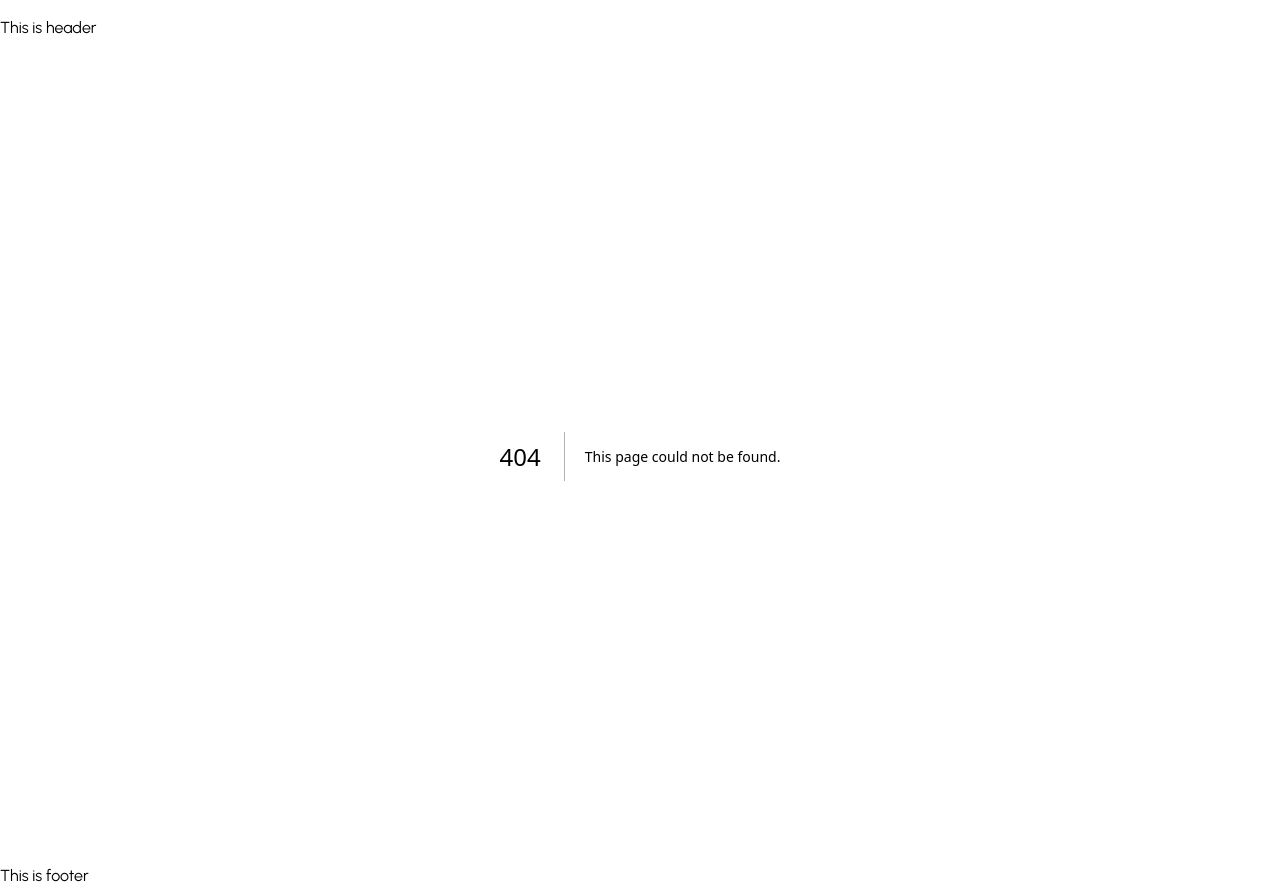
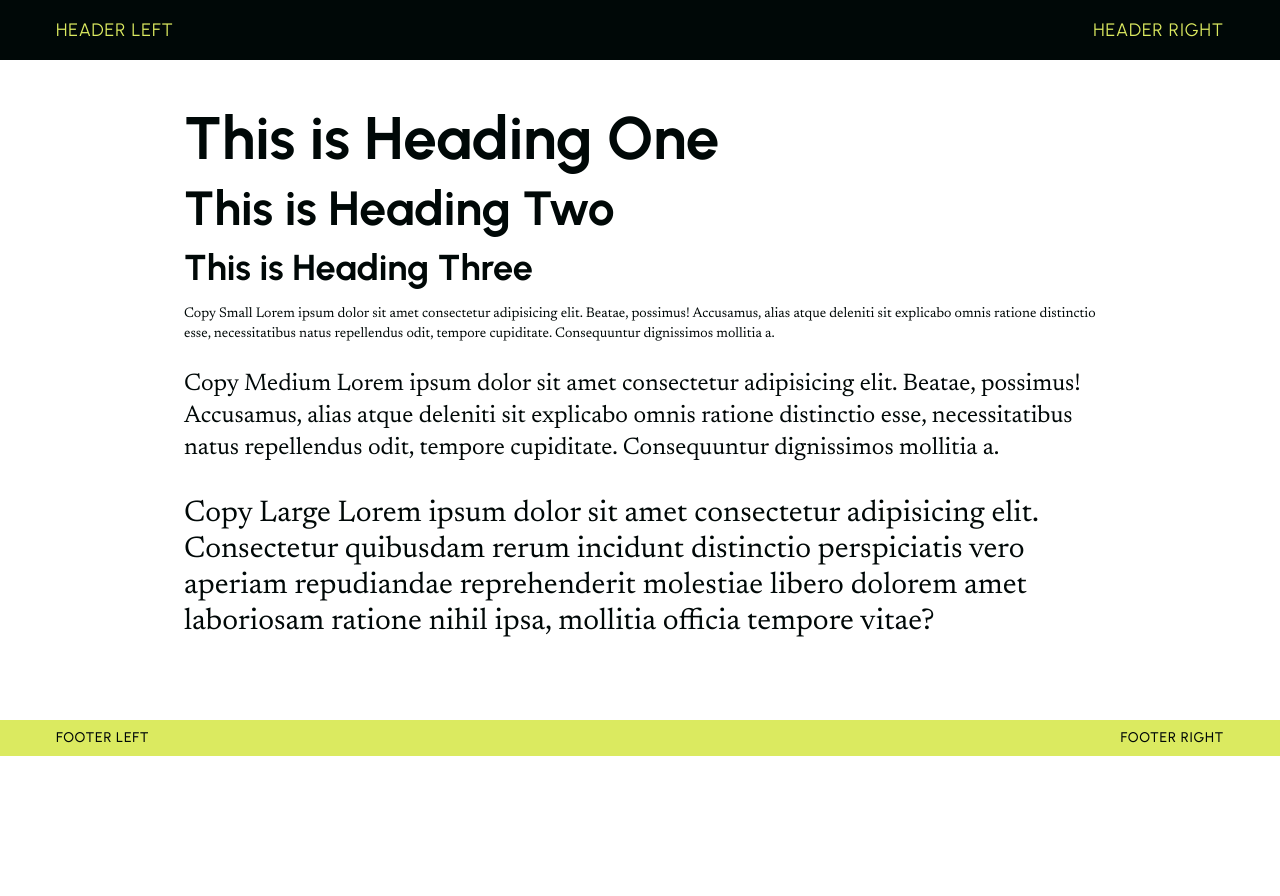
Before and after one commit to andberry/nextjs-starter, a Next.js app: page /kitchen-sink in a window 1280 px wide. Before the commit this address had no page. After the commit the page ends 800 px from the top, so only its background shows below. Built offline with nearby package versions, Linux system fonts and the light colour scheme.

Commit message:
Adding a few base components: Header, Footer, Container, Copy, Headings. Adding /kitchen-sink page

```diff
--- /dev/null
+++ b/src/app/kitchen-sink/page.tsx
@@ -0,0 +1,37 @@
+import { Container } from '@/ui/components/helpers/Container/Container';
+import { H1, H2, H3 } from '@/ui/components/Typography/Headings/Headings';
+import { Copy } from '@/ui/components/Typography/Copy/Copy';
+
+const Page = () => {
+  return (
+    <div className="py-12">
+      <Container size="lg">
+        <H1>This is Heading One</H1>
+        <H2>This is Heading Two</H2>
+        <H3>This is Heading Three</H3>
+      </Container>
+      <Container size="lg">
+        <Copy size="small">
+          Copy Small Lorem ipsum dolor sit amet consectetur adipisicing elit.
+          Beatae, possimus! Accusamus, alias atque deleniti sit explicabo omnis
+          ratione distinctio esse, necessitatibus natus repellendus odit,
+          tempore cupiditate. Consequuntur dignissimos mollitia a.
+        </Copy>
+        <Copy size="medium">
+          Copy Medium Lorem ipsum dolor sit amet consectetur adipisicing elit.
+          Beatae, possimus! Accusamus, alias atque deleniti sit explicabo omnis
+          ratione distinctio esse, necessitatibus natus repellendus odit,
+          tempore cupiditate. Consequuntur dignissimos mollitia a.
+        </Copy>
+        <Copy size="large">
+          Copy Large Lorem ipsum dolor sit amet consectetur adipisicing elit.
+          Consectetur quibusdam rerum incidunt distinctio perspiciatis vero
+          aperiam repudiandae reprehenderit molestiae libero dolorem amet
+          laboriosam ratione nihil ipsa, mollitia officia tempore vitae?
+        </Copy>
+      </Container>
+    </div>
+  );
+};
+
+export default Page;
--- a/src/app/layout.tsx
+++ b/src/app/layout.tsx
@@ -1,20 +1,11 @@
-import type { Metadata } from "next";
-import { Geist, Geist_Mono } from "next/font/google";
-import "./globals.css";
-
-const geistSans = Geist({
-  variable: "--font-geist-sans",
-  subsets: ["latin"],
-});
-
-const geistMono = Geist_Mono({
-  variable: "--font-geist-mono",
-  subsets: ["latin"],
-});
+import type { Metadata } from 'next';
+import { Header } from '@components/Header/Header';
+import { Footer } from '@components/Footer/Footer';
+import './globals.css';
 
 export const metadata: Metadata = {
-  title: "Create Next App",
-  description: "Generated by create next app",
+  title: 'Create Next App',
+  description: 'Generated by create next app',
 };
 
 export default function RootLayout({
@@ -25,11 +16,13 @@ export default function RootLayout({
   return (
     <html lang="en">
       <body
-        className={`${geistSans.variable} ${geistMono.variable} antialiased`}
+        className={
+          'font-newsreader selection:bg-secondary bg-white text-2xl text-black antialiased'
+        }
       >
-        <header className="bg-amber-500 py-4">This is header</header>
+        <Header />
         {children}
-        <footer className="bg-amber-500 py-2">This is footer</footer>
+        <Footer />
       </body>
     </html>
   );
--- /dev/null
+++ b/src/ui/components/Footer/Footer.tsx
@@ -0,0 +1,13 @@
+import { Container } from '@components/helpers/Container/Container';
+export const Footer = () => {
+  return (
+    <header className="font-urbanist bg-secondary py-2 text-sm font-medium tracking-wider text-black uppercase">
+      <Container>
+        <div className="flex justify-between">
+          <div>Footer Left</div>
+          <div>Footer Right</div>
+        </div>
+      </Container>
+    </header>
+  );
+};
--- /dev/null
+++ b/src/ui/components/Header/Header.tsx
@@ -0,0 +1,13 @@
+import { Container } from '@components/helpers/Container/Container';
+export const Header = () => {
+  return (
+    <header className="font-urbanist text-secondary bg-black py-4 text-lg font-normal tracking-wider uppercase">
+      <Container size="3xl">
+        <div className="flex justify-between">
+          <div>Header Left</div>
+          <div>Header Right</div>
+        </div>
+      </Container>
+    </header>
+  );
+};
--- /dev/null
+++ b/src/ui/components/Typography/Copy/Copy.tsx
@@ -0,0 +1,33 @@
+import classNames from 'classnames';
+import { PropsWithChildren } from 'react';
+
+interface ICopyProps {
+  size?: 'small' | 'medium' | 'large' | 'inherit';
+  className?: string;
+  as?: 'div' | 'p' | 'strong' | 'em';
+}
+
+export const Copy = ({
+  children,
+  size = 'medium',
+  className,
+  as = 'div',
+}: PropsWithChildren<ICopyProps>) => {
+  const Tag = as;
+
+  return (
+    <Tag
+      className={classNames(
+        'font-playfair text-pretty text-black',
+        {
+          'my-8 text-3xl': size === 'large',
+          'my-6 text-2xl': size === 'medium',
+          'my-4 text-sm': size === 'small',
+        },
+        className
+      )}
+    >
+      {children}
+    </Tag>
+  );
+};
--- /dev/null
+++ b/src/ui/components/Typography/Headings/Headings.tsx
@@ -0,0 +1,69 @@
+import classNames from 'classnames';
+import { PropsWithChildren } from 'react';
+
+interface IProps {
+  className?: string;
+  as?: 'h1' | 'h2' | 'h3' | 'h4' | 'h5' | 'h6' | 'p' | 'div';
+}
+
+const headingsCommonClasses = 'text-balance font-sans font-bold mb-4';
+
+export const H1 = ({
+  children,
+  className,
+  as = 'h1',
+}: PropsWithChildren<IProps>) => {
+  const Tag = as;
+
+  return (
+    <Tag
+      className={classNames(
+        'text-4xl xl:text-6xl',
+        headingsCommonClasses,
+        className
+      )}
+    >
+      {children}
+    </Tag>
+  );
+};
+
+export const H2 = ({
+  children,
+  className,
+  as = 'h2',
+}: PropsWithChildren<IProps>) => {
+  const Tag = as;
+
+  return (
+    <Tag
+      className={classNames(
+        'text-3xl xl:text-5xl',
+        headingsCommonClasses,
+        className
+      )}
+    >
+      {children}
+    </Tag>
+  );
+};
+
+export const H3 = ({
+  children,
+  className,
+  as = 'h3',
+}: PropsWithChildren<IProps>) => {
+  const Tag = as;
+
+  return (
+    <Tag
+      className={classNames(
+        'text-2xl xl:text-4xl',
+        headingsCommonClasses,
+        className
+      )}
+    >
+      {children}
+    </Tag>
+  );
+};
--- /dev/null
+++ b/src/ui/components/helpers/Container/Container.tsx
@@ -0,0 +1,26 @@
+import { PropsWithChildren } from 'react';
+
+interface IProps {
+  size?: 'sm' | 'md' | 'lg' | 'xl' | '2xl' | '3xl' | 'fluid';
+  className?: string;
+}
+export const Container = ({
+  children,
+  size = '2xl',
+  className = '',
+}: PropsWithChildren<IProps>) => {
+  const sizeClassMap = {
+    sm: 'max-w-screen-sm px-8 ',
+    md: 'max-w-screen-md px-8 md:px-12',
+    lg: 'max-w-screen-lg px-8 md:px-12 lg:px-14 3xl:px-16',
+    xl: 'max-w-screen-xl px-8 md:px-12 lg:px-14 3xl:px-16',
+    '2xl': 'max-w-screen-2xl px-8 md:px-12 lg:px-14 3xl:px-16',
+    '3xl': 'max-w-screen-3xl px-8 md:px-12 lg:px-14 2xl:px-16',
+    fluid: 'max-w-none px-8 md:px-12 lg:px-14 3xl:px-16',
+  };
+  return (
+    <div className={`mx-auto ${sizeClassMap[size]} ${className}`}>
+      {children}
+    </div>
+  );
+};
```
Also changed, not shown: src/app/page.tsx (+5 -3 lines).
